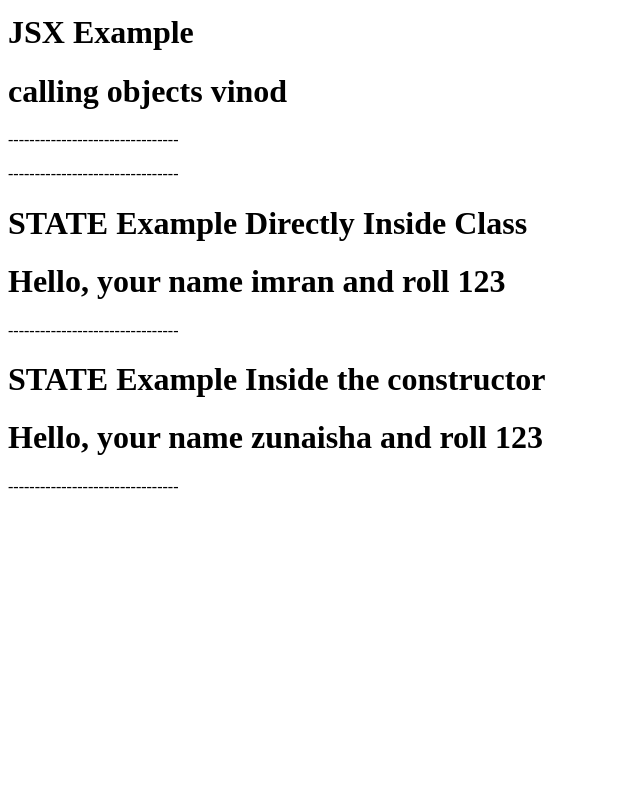
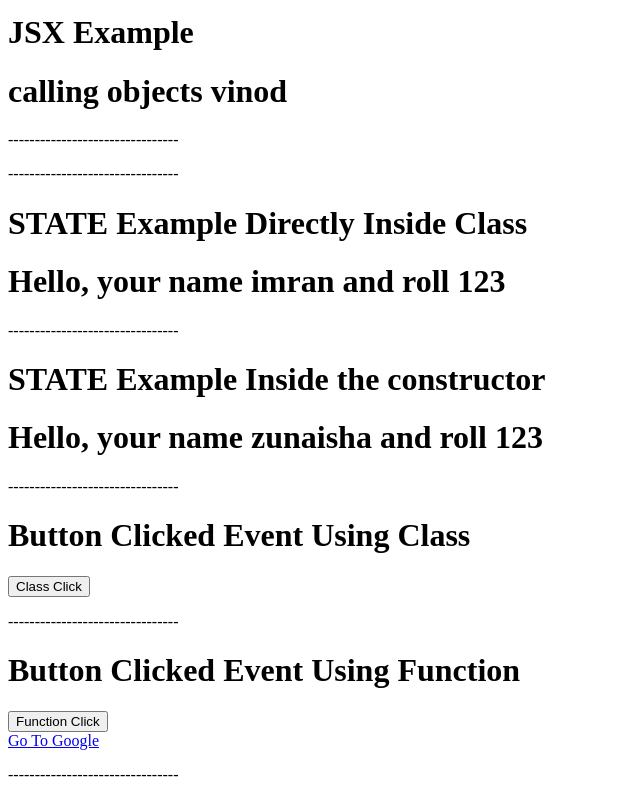
Before and after one commit to imranworkspace/react_app, a React (Create React App) app: page / in a window 1280 px wide. Shown: the part 393-1193 px from the top of the page, without its empty margins (0-640 px from the left). Before the commit the page ends 905 px from the top, so only its background shows below. Built offline with nearby package versions, Linux system fonts and the light colour scheme.

Commit message:
class, function event added

```diff
--- a/src/App.js
+++ b/src/App.js
@@ -7,6 +7,8 @@ import Students from "./mycomponents/Students";
 import e1 from "./mycomponents/JSX_ex";
 import Class_State from "./mycomponents/Class_State";
 import Constructor_State from "./mycomponents/Constructor_State";
+import Class_Button_Event from "./mycomponents/Class_Button_Event";
+import Function_Button_Event from "./mycomponents/Function_Button_Event";
 
 function App() {
   return (
@@ -29,6 +31,12 @@ function App() {
         <h1>STATE Example Inside the constructor</h1>
         <Constructor_State roll={123}/>
         <p>--------------------------------</p>
+        <h1>Button Clicked Event Using Class</h1>
+        <Class_Button_Event age={30}/>
+        <p>--------------------------------</p>
+        <h1>Button Clicked Event Using Function</h1>
+        <Function_Button_Event age={29}/>
+        <p>--------------------------------</p>
     </>
   );
 }
--- /dev/null
+++ b/src/mycomponents/Class_Button_Event.js
@@ -0,0 +1,26 @@
+import { Component } from "react";
+
+class Class_Button_Event extends Component{
+    constructor(props){
+        super(props)
+        this.state={
+            name:'vicky',
+            age:this.props.age
+        }
+    }
+
+    render(){
+        const handleClick=()=>{
+            console.log('button clicked by class');
+            console.log('your name is '+this.state.name+' and age is '+this.state.age)
+        }
+
+        return (
+            <div>
+                <button onClick={handleClick} >Class Click</button>
+            </div>
+        )
+    }
+}
+
+export default Class_Button_Event
--- /dev/null
+++ b/src/mycomponents/Function_Button_Event.js
@@ -0,0 +1,23 @@
+import { render } from "@testing-library/react"
+
+
+
+const Function_Button_Event=(props)=>{
+    const handleClick=()=>{
+        console.log('button clicked by function');
+        console.log('your age is '+props.age)
+    }
+
+    const visit_Google=()=>{
+
+    }
+    return(
+        <div>
+            <button onClick={handleClick}>Function Click</button> <br></br>
+            <a href="https://www.google.com/" onClick={visit_Google}>Go To Google </a>
+        </div>
+    )
+
+}
+
+export default Function_Button_Event
```
